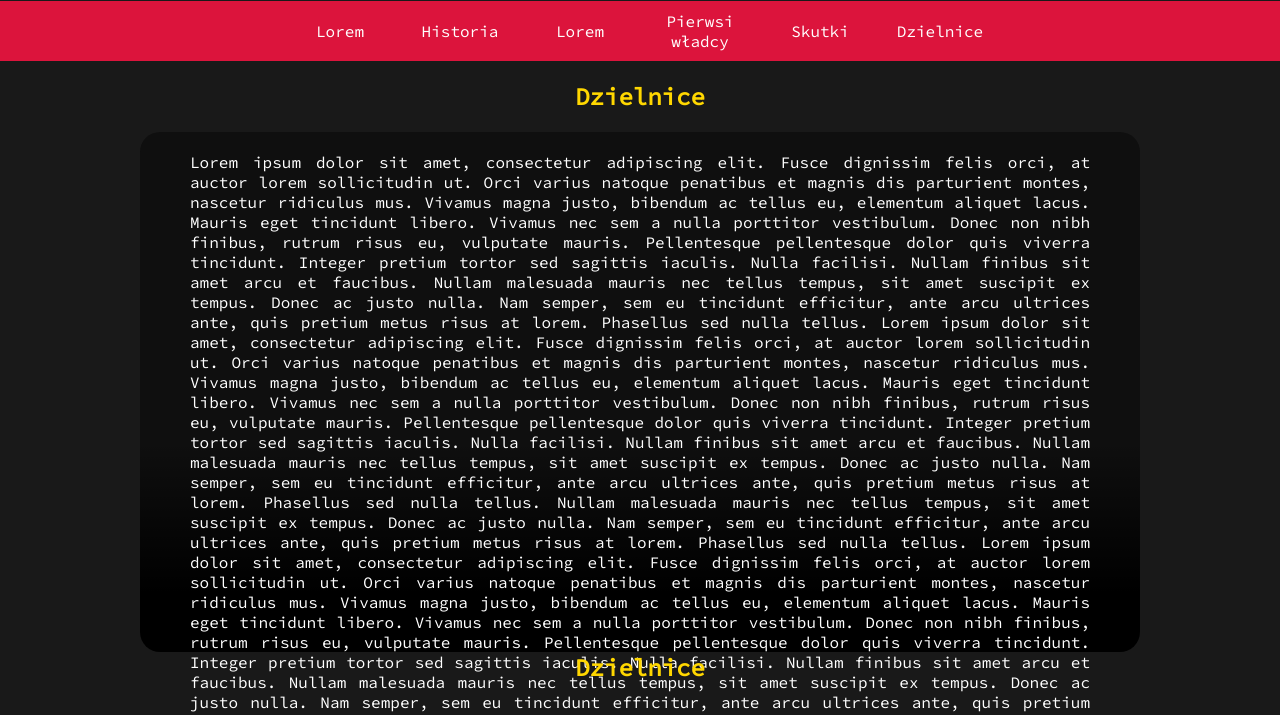
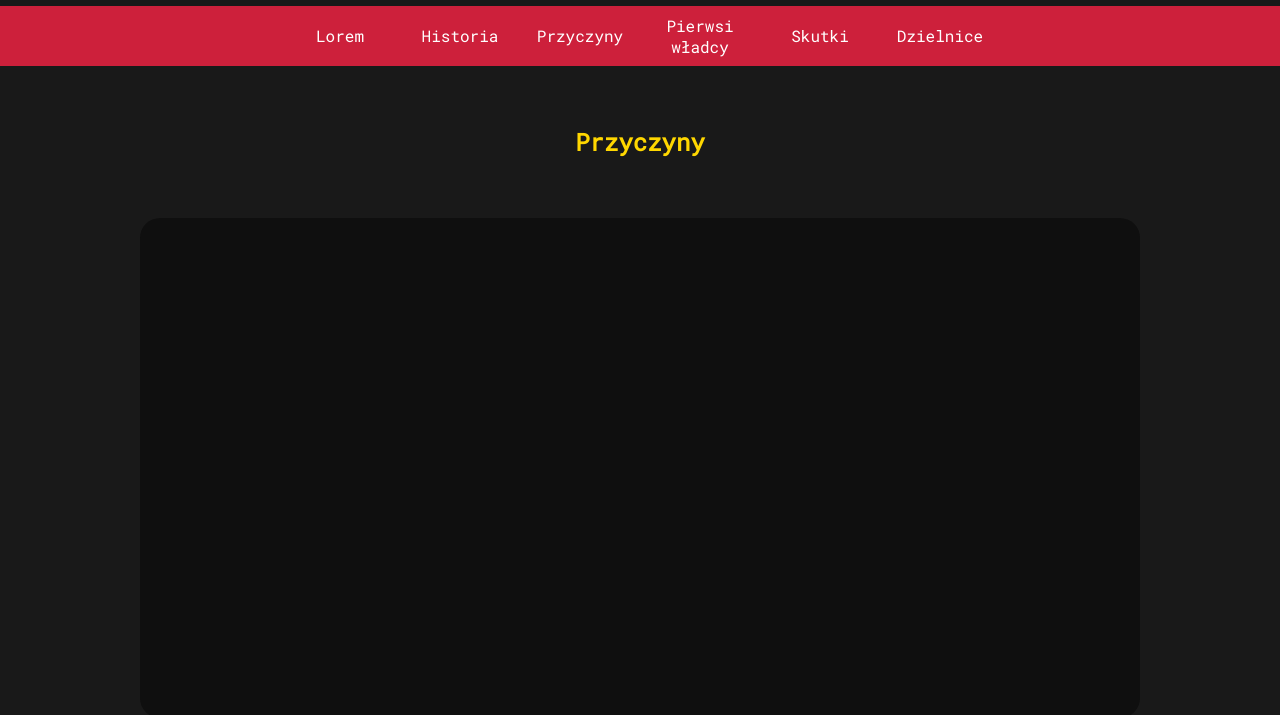
Before and after one commit to Wolium36/TestamentBoleslawaKrzywoustnego-SchoolProject, a plain HTML site: page index.html in a window 1280 px wide. Shown: the part 80-795 px from the top of the page. Drawn offline with Linux system fonts and the light colour scheme; a web font is replaced by a local one.

Commit message:
update 0.2

```diff
--- a/index.html
+++ b/index.html
@@ -21,8 +21,8 @@
             </a>
           </li>
           <li>
-            <a href="#">
-              <span>Lorem</span>
+            <a href="podstrony/przyczyny.html">
+              Przyczyny
             </a>
           </li>
           <li>
@@ -45,51 +45,11 @@
       </nav>
     </header>
     <section>
-      <h2>Dzielnice</h2>
+      <h2>Przyczyny</h2>
       <div class="platforma">
         <div class="text">
-          Lorem ipsum dolor sit amet, consectetur adipiscing elit.
-          Fusce dignissim felis orci, at auctor lorem sollicitudin ut.
-          Orci varius natoque penatibus et magnis dis parturient montes, nascetur ridiculus mus.
-          Vivamus magna justo, bibendum ac tellus eu, elementum aliquet lacus.
-          Mauris eget tincidunt libero.
-          Vivamus nec sem a nulla porttitor vestibulum. Donec non nibh finibus, rutrum risus eu, vulputate mauris.
-          Pellentesque pellentesque dolor quis viverra tincidunt. Integer pretium tortor sed sagittis iaculis.
-          Nulla facilisi. Nullam finibus sit amet arcu et faucibus.
-          Nullam malesuada mauris nec tellus tempus, sit amet suscipit ex tempus.
-          Donec ac justo nulla.
-          Nam semper, sem eu tincidunt efficitur, ante arcu ultrices ante, quis pretium metus risus at lorem.
-          Phasellus sed nulla tellus.
-          Lorem ipsum dolor sit amet, consectetur adipiscing elit.
-          Fusce dignissim felis orci, at auctor lorem sollicitudin ut.
-          Orci varius natoque penatibus et magnis dis parturient montes, nascetur ridiculus mus.
-          Vivamus magna justo, bibendum ac tellus eu, elementum aliquet lacus.
-          Mauris eget tincidunt libero.
-          Vivamus nec sem a nulla porttitor vestibulum. Donec non nibh finibus, rutrum risus eu, vulputate mauris.
-          Pellentesque pellentesque dolor quis viverra tincidunt. Integer pretium tortor sed sagittis iaculis.
-          Nulla facilisi. Nullam finibus sit amet arcu et faucibus.
-          Nullam malesuada mauris nec tellus tempus, sit amet suscipit ex tempus.
-          Donec ac justo nulla.
-          Nam semper, sem eu tincidunt efficitur, ante arcu ultrices ante, quis pretium metus risus at lorem.
-          Phasellus sed nulla tellus.
-          Nullam malesuada mauris nec tellus tempus, sit amet suscipit ex tempus.
-          Donec ac justo nulla.
-          Nam semper, sem eu tincidunt efficitur, ante arcu ultrices ante, quis pretium metus risus at lorem.
-          Phasellus sed nulla tellus.
-          Lorem ipsum dolor sit amet, consectetur adipiscing elit.
-          Fusce dignissim felis orci, at auctor lorem sollicitudin ut.
-          Orci varius natoque penatibus et magnis dis parturient montes, nascetur ridiculus mus.
-          Vivamus magna justo, bibendum ac tellus eu, elementum aliquet lacus.
-          Mauris eget tincidunt libero.
-          Vivamus nec sem a nulla porttitor vestibulum. Donec non nibh finibus, rutrum risus eu, vulputate mauris.
-          Pellentesque pellentesque dolor quis viverra tincidunt. Integer pretium tortor sed sagittis iaculis.
-          Nulla facilisi. Nullam finibus sit amet arcu et faucibus.
-          Nullam malesuada mauris nec tellus tempus, sit amet suscipit ex tempus.
-          Donec ac justo nulla.
-          Nam semper, sem eu tincidunt efficitur, ante arcu ultrices ante, quis pretium metus risus at lorem.
-          Phasellus sed nulla tellus.
+
         </div>
-        <div class="fade"></div>
       </div>
     </section>
     <main>
--- /dev/null
+++ b/podstrony/podstronyStyle.css
@@ -0,0 +1,10 @@
+article{
+    width: 800px;
+    text-align: justify;
+    margin:auto;
+    margin-top: 20px;
+}
+
+h2{
+
+}
--- a/style.css
+++ b/style.css
@@ -1,21 +1,20 @@
-@import url('https://fonts.googleapis.com/css2?family=Castoro+Titling&family=Source+Code+Pro&display=swap');
+@import url('https://fonts.googleapis.com/css2?family=Roboto+Mono&display=swap');
 
 body{
-  font-family: 'Source Code Pro', monospace;
+  font-family: 'Roboto Mono', monospace;
   margin: 0px;
   background-color: rgb(25,25,25);
   color: rgb(255, 255, 255);
 }
 
 header h1{
-  font-family: 'Castoro Titling', cursive;
   text-align: center;
 }
 
 header nav{
   width:100%;
   height: 60px;
-  background-color: rgb(220,20,60);
+  background-color: #cd203b;
 }
 
 header nav ol{
@@ -31,12 +30,12 @@ header nav ol>li{
   font-size: 0;
   width: 120px;
   height: 60px;
-  background-color: rgb(220,20,60);
+  background-color: #cd203b;
   text-align: center;
 }
 
 header nav ol>li:hover{
-  background-color: rgb(210,10,50);
+  background-color: #ba0432;
 }
 
 header nav ol>li a{
@@ -60,8 +59,9 @@ header nav ol>li a:visited{
   text-decoration: none;
 }
 
-section h2{
-  color:gold;
+h2{
+  color: gold;
+  padding: 40px;
   text-align: center;
 }
 
@@ -77,14 +77,6 @@ section h2{
   padding: 20px 0px 0px 0px;
   width: 900px;
   height: 200px;
-}
-
-.platforma .fade{
-  z-index: 100;
-  border-radius: 20px;
-  height: 300px;
-  width: 1000px;
-  background-image: linear-gradient(360deg, rgba(0, 0, 0, 1) 20%, rgba(255, 255, 255, 0) 70%);
 }
 
 section div{
@@ -110,12 +102,9 @@ section div .PojemnikNaObrazy img{
   transform: translate(-50%, -50%);
 }
 
-section div .PojemnikNaObrazy img:hover{
-  position: absolute;
-  top: 50%;
-  left: 50%;
-  transform: translate(-50%, -50%);
-}
+section div .PojemnikNaObrazy:hover{
+  background-color: rgb(40,40,40);
+  }
 
 .PojemnikNaObrazy .legenda{
   width: 300px;
@@ -144,6 +133,6 @@ footer{
   width: 100%;
   height: 70px;
   line-height: 70px;
-  background-color: rgb(220,20,60);
+  background-color: #cd203b;
   text-align: center;
 }
```
Also changed, not shown: podstrony/przyczyny.html (added, +88 -0 lines), podstrony/template.html (added, +51 -0 lines).
